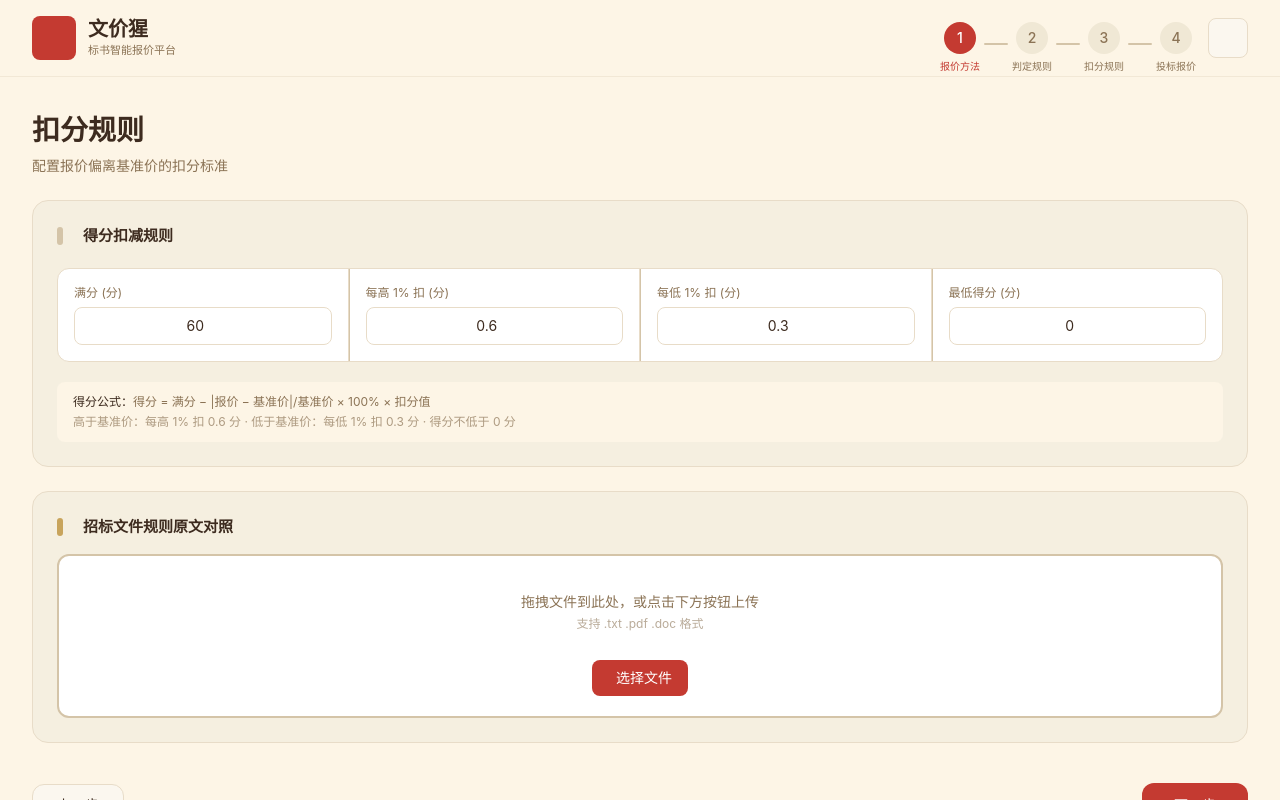
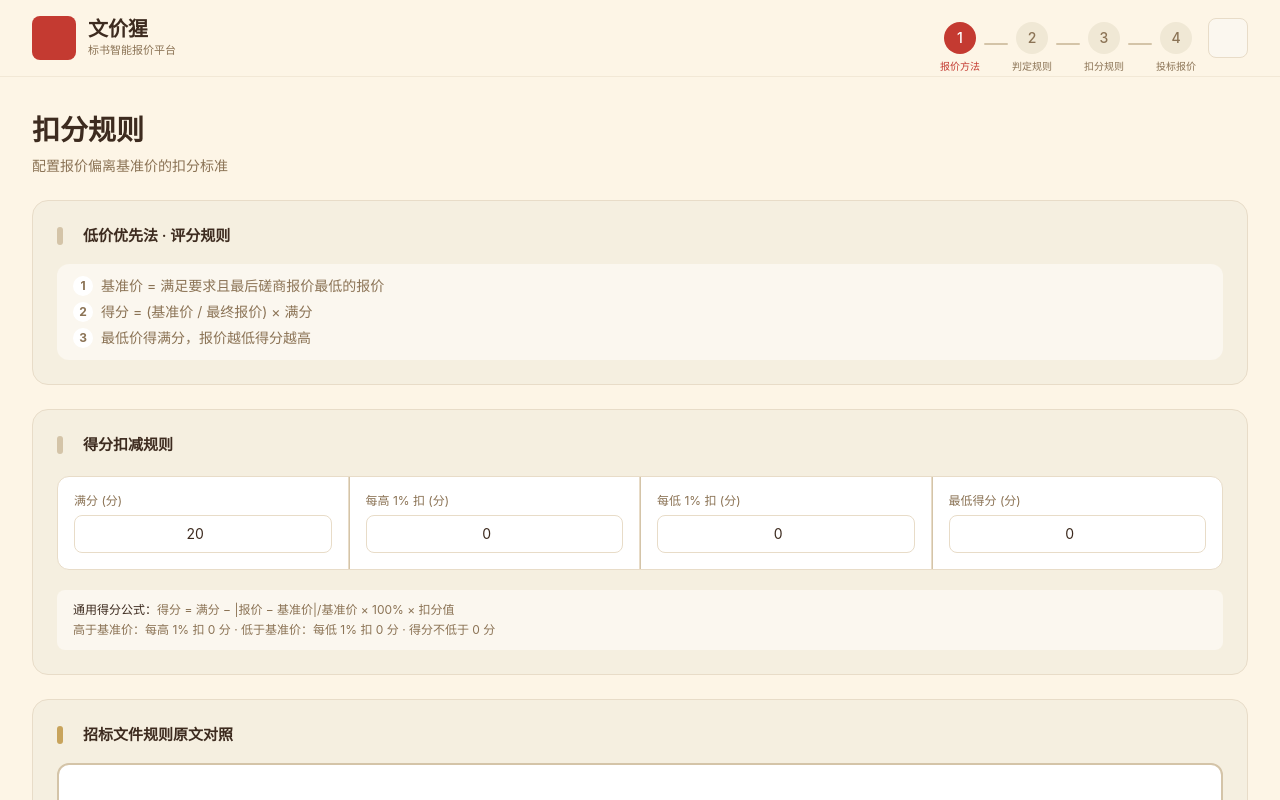
Before and after one commit to sikenali/bid-quotation, a React (Vite) app: page /step-3 in a window 1280 px wide. Shown: the top 800 px of the page. Built offline with nearby package versions, Linux system fonts and the light colour scheme.

Commit message:
feat: 算法与扣分规则联动，选中算法后自动配置默认扣分参数并展示评分公式

```diff
--- a/src/components/DeductionForm.tsx
+++ b/src/components/DeductionForm.tsx
@@ -1,21 +1,84 @@
 import React, { useState } from 'react';
 import { useConfigStore } from '../stores/configStore';
-import { DeductionParams } from '../types';
+import { Algorithm, DeductionParams } from '../types';
+
+const ALGORITHM_FORMULA: Record<Algorithm, { title: string; steps: string[] }> = {
+  low_price_priority: {
+    title: '低价优先法',
+    steps: [
+      '基准价 = 满足要求且最后磋商报价最低的报价',
+      '得分 = (基准价 / 最终报价) × 满分',
+      '最低价得满分，报价越低得分越高',
+    ],
+  },
+  average_price: {
+    title: '平均价计法',
+    steps: [
+      '基准价 = 满足要求且最后磋商报价的平均值',
+      '得分 = ((基准价 - |基准价 - 最终报价|) / 基准价) × 满分',
+      '偏离平均值越多，得分越低',
+    ],
+  },
+  gradient_method: {
+    title: '基准价梯度法',
+    steps: [
+      '基准价 = 技术评审得分前两名的投标单位报价的算术平均值',
+      '报价 ≤ 基准价：得分 = (1 - |报价 - 基准价| / 基准价) × 标准分',
+      '报价 > 基准价：得分 = 上述结果 × 0.95（高于基准价额外打95折）',
+    ],
+  },
+  conventional_method: {
+    title: '基准价常规法',
+    steps: [
+      '基准价为满足磋商文件要求且最后磋商报价的平均值',
+      '价格评分 = (评标基准价格 / 评标价格) × 价格分',
+      '报价越低得分越高，四舍五入保留两位小数',
+    ],
+  },
+  ai_parse: {
+    title: 'AI 智能解析',
+    steps: ['粘贴招标文件原文，AI 自动识别评分办法'],
+  },
+};
 
 interface DeductionFormProps {
   bidDocumentText?: string;
 }
 
 export default function DeductionForm({ bidDocumentText = '' }: DeductionFormProps) {
-  const { deduction, setDeduction, theme } = useConfigStore();
+  const { deduction, setDeduction, algorithm, theme } = useConfigStore();
   const [isDragging, setIsDragging] = useState(false);
   const isDark = theme === 'dark';
+  const formula = ALGORITHM_FORMULA[algorithm];
 
   const update = (partial: Partial<DeductionParams>) =>
     setDeduction({ ...deduction, ...partial });
 
+  const currentDeduct = deduction.deductPerHighPercent || 0;
+  const currentDeductLow = deduction.deductPerLowPercent || 0;
+
   return (
     <div className="space-y-6">
+      {/* 算法说明区 */}
+      {formula && (
+        <div className={`rounded-2xl p-6 border ${isDark ? 'bg-[#2A2A2A] border-[#3A3A3A]' : 'bg-[#F5EFE0] border-[#E8DCC8]'}`}>
+          <div className="flex items-center gap-5 mb-4">
+            <div className={`w-1.5 h-4.5 rounded-[3px] flex-shrink-0 ${isDark ? 'bg-[#A89880]' : 'bg-[#D4C4A8]'}`} />
+            <h3 className={`font-semibold text-[15px] ${isDark ? 'text-[#E8E0D0]' : 'text-text'}`}>
+              {formula.title} · 评分规则
+            </h3>
+          </div>
+          <div className={`rounded-xl px-4 py-3 space-y-1.5 text-sm ${isDark ? 'bg-[#1A1A1A] text-[#A89880]' : 'bg-[#FBF7EF] text-text-secondary'}`}>
+            {formula.steps.map((step, i) => (
+              <p key={i} className="flex items-start gap-2">
+                <span className={`flex-shrink-0 w-5 h-5 rounded-full flex items-center justify-center text-xs font-bold ${isDark ? 'bg-[#3A3A3A] text-[#A89880]' : 'bg-white text-[#8B7355]'}`}>{i + 1}</span>
+                <span>{step}</span>
+              </p>
+            ))}
+          </div>
+        </div>
+      )}
+
       {/* 扣分参数区 */}
       <div className={`rounded-2xl p-6 space-y-5 border ${isDark ? 'bg-[#2A2A2A] border-[#3A3A3A]' : 'bg-[#F5EFE0] border-[#E8DCC8]'}`}>
         <div className="flex items-center gap-5">
@@ -44,7 +107,7 @@ export default function DeductionForm({ bidDocumentText = '' }: DeductionFormPro
               type="number"
               step="0.1"
               min="0"
-              value={deduction.deductPerHighPercent}
+              value={currentDeduct}
               onChange={(e) => update({ deductPerHighPercent: parseFloat(e.target.value) || 0 })}
               className={`input-field w-full text-sm text-center ${isDark ? 'bg-[#2A2A2A] border-[#3A3A3A] text-[#E8E0D0]' : ''}`}
             />
@@ -57,7 +120,7 @@ export default function DeductionForm({ bidDocumentText = '' }: DeductionFormPro
               type="number"
               step="0.1"
               min="0"
-              value={deduction.deductPerLowPercent}
+              value={currentDeductLow}
               onChange={(e) => update({ deductPerLowPercent: parseFloat(e.target.value) || 0 })}
               className={`input-field w-full text-sm text-center ${isDark ? 'bg-[#2A2A2A] border-[#3A3A3A] text-[#E8E0D0]' : ''}`}
             />
@@ -78,18 +141,23 @@ export default function DeductionForm({ bidDocumentText = '' }: DeductionFormPro
         </div>
 
         {/* 公式说明 */}
-        <div className={`rounded-lg px-4 py-3 text-xs space-y-1 ${isDark ? 'bg-[#1A1A1A] text-[#A89880]' : 'bg-bg text-text-secondary'}`}>
+        <div className={`rounded-lg px-4 py-3 text-xs space-y-1 ${isDark ? 'bg-[#1A1A1A] text-[#A89880]' : 'bg-[#FBF7EF] text-text-secondary'}`}>
           <p>
-            <span className={`font-medium ${isDark ? 'text-[#E8E0D0]' : 'text-text'}`}>得分公式：</span>
+            <span className={`font-medium ${isDark ? 'text-[#E8E0D0]' : 'text-text'}`}>通用得分公式：</span>
             得分 = 满分 − |报价 − 基准价|/基准价 × 100% × 扣分值
           </p>
-          <p className="text-text-secondary/70">
-            高于基准价：每高 1% 扣 {deduction.deductPerHighPercent} 分
+          <p>
+            高于基准价：每高 1% 扣 {currentDeduct} 分
             {' · '}
-            低于基准价：每低 1% 扣 {deduction.deductPerLowPercent} 分
+            低于基准价：每低 1% 扣 {currentDeductLow} 分
             {' · '}
             得分不低于 {deduction.minScore} 分
           </p>
+          {algorithm === 'gradient_method' && (
+            <p className="text-[#C43A31] font-medium mt-1">
+              梯度法附加规则：报价高于基准价时，最终得分 × 0.95（打九五折）
+            </p>
+          )}
         </div>
       </div>
 
--- a/src/stores/configStore.ts
+++ b/src/stores/configStore.ts
@@ -39,6 +39,22 @@ interface ConfigState extends BidConfig {
 
 const defaultConfig = createDefaultConfig();
 
+function getAlgorithmDeduction(algorithm: Algorithm): Partial<DeductionParams> {
+  switch (algorithm) {
+    case 'low_price_priority':
+    case 'conventional_method':
+      return { fullScore: 20, deductPerHighPercent: 0, deductPerLowPercent: 0, minScore: 0 };
+    case 'average_price':
+      return { fullScore: 20, deductPerHighPercent: 0.6, deductPerLowPercent: 0.3, minScore: 0 };
+    case 'gradient_method':
+      return { fullScore: 20, deductPerHighPercent: 0.6, deductPerLowPercent: 0.3, minScore: 0 };
+    case 'ai_parse':
+      return { fullScore: 60, deductPerHighPercent: 0.6, deductPerLowPercent: 0.3, minScore: 0 };
+    default:
+      return { fullScore: 60, deductPerHighPercent: 0.6, deductPerLowPercent: 0.3, minScore: 0 };
+  }
+}
+
 const defaultBidUnits = [
   { id: 'default-1', name: '武汉锂钠氪锶科技有限公司', price: 0, isValid: true },
   { id: 'default-2', name: '武汉懒猫微服科技有限公司', price: 0, isValid: true },
@@ -57,7 +73,7 @@ export const useConfigStore = create<ConfigState>()(
     (set) => ({
       algorithm: defaultConfig.algorithm,
       validRules: defaultConfig.validRules,
-      deduction: defaultConfig.deduction,
+      deduction: getAlgorithmDeduction(defaultConfig.algorithm),
       bidUnits: [...defaultBidUnits],
       theme: 'light' as const,
       exportFormat: 'csv' as const,
@@ -69,7 +85,7 @@ export const useConfigStore = create<ConfigState>()(
       apiEndpoint: 'https://api.deepseek.com/v1',
 
       setCurrentStep: (step) => set({ currentStep: step }),
-      setAlgorithm: (algorithm) => set({ algorithm, showAlgorithmDesc: false }),
+      setAlgorithm: (algorithm) => set({ algorithm, showAlgorithmDesc: false, ...getAlgorithmDeduction(algorithm) }),
       setValidRules: (validRules) => set({ validRules }),
       addValidRule: (rule) => set((s) => ({ validRules: [...s.validRules, rule] })),
       removeValidRule: (id) => set((s) => ({ validRules: s.validRules.filter((r) => r.id !== id) })),
@@ -173,7 +189,7 @@ export const useConfigStore = create<ConfigState>()(
         set({
           algorithm: defaultConfig.algorithm,
           validRules: [...defaultValidRules],
-          deduction: defaultConfig.deduction,
+          deduction: getAlgorithmDeduction(defaultConfig.algorithm),
           bidUnits: [...defaultBidUnits],
           activeRuleId: 'r2',
           showAlgorithmDesc: false,
```
